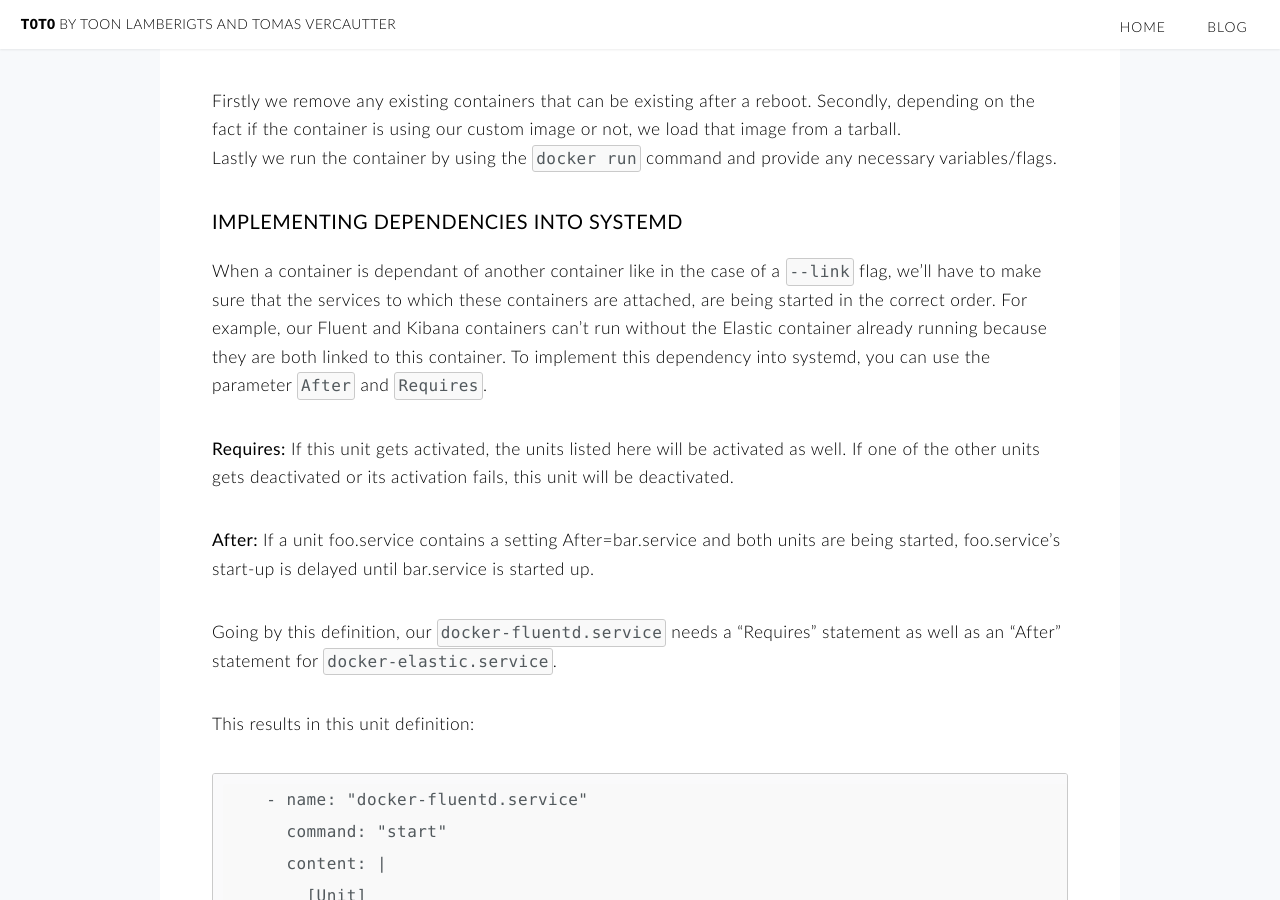
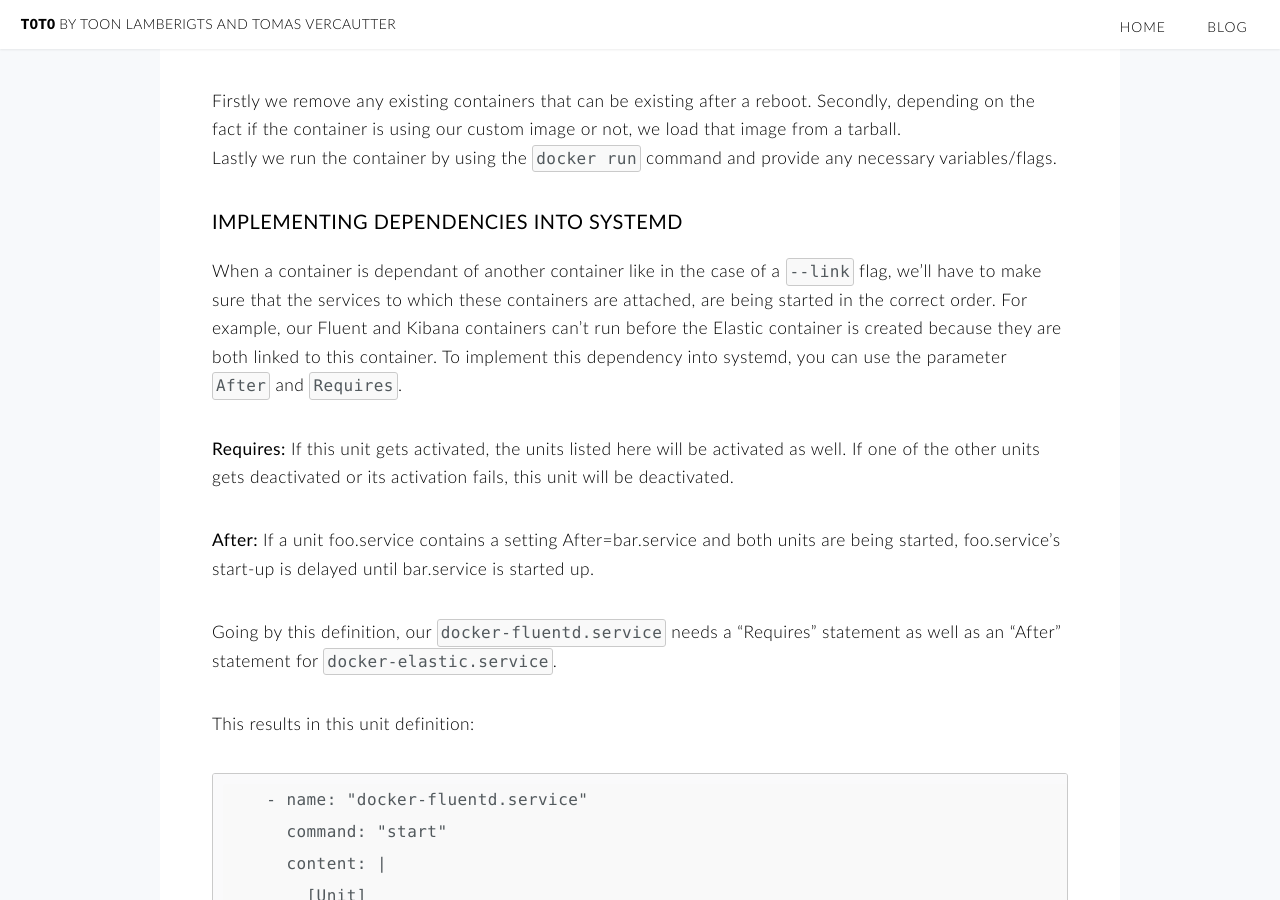
Before and after one commit to t0t0/t0t0.github.io, a Jekyll site: the page built from _posts/2016-3-30-cloud-config-docker.md, in a window 1280 px wide and 900 px high, scrolled down 5340 px. Built offline with Jekyll 4.4.1, drawn with Linux system fonts in a browser that asks for light colours; some of the changed text lies outside the part shown.

Commit message:
readability

```diff
--- a/_posts/2016-3-30-cloud-config-docker.md
+++ b/_posts/2016-3-30-cloud-config-docker.md
@@ -25,7 +25,7 @@
 ## **Running Docker containers with Systemd**
 
 Now we arrive to how we want to use this cloud-init. Upon startup we want to deploy our entire infrastructure.
-At this moment our infrastructure consists of these Docker containers:
+At this moment **our infrastructure** consists of these Docker containers:
 
 <div style="text-align:center"><img src ="/images/infra.png" style="max-width:100%;padding-bottom:25px"/></div>
 
@@ -113,7 +113,7 @@
 Lastly we run the container by using the `docker run` command and provide any necessary variables/flags.
 
 ### **Implementing dependencies into systemd**
-When a container is dependant of another container like in the case of a `--link` flag, we'll have to make sure that the services to which these containers are attached, are being started in the correct order. For example, our Fluent and Kibana containers can't run without the Elastic container already running because they are both linked to this container. To implement this dependency into systemd, you can use the parameter `After` and `Requires`.
+When a container is dependant of another container like in the case of a `--link` flag, we'll have to make sure that the services to which these containers are attached, are being started in the correct order. For example, our Fluent and Kibana containers can't run before the Elastic container is created because they are both linked to this container. To implement this dependency into systemd, you can use the parameter `After` and `Requires`.
 
 **Requires:** If this unit gets activated, the units listed here will be activated as well. If one of the other units gets deactivated or its activation fails, this unit will be deactivated.
 
```
